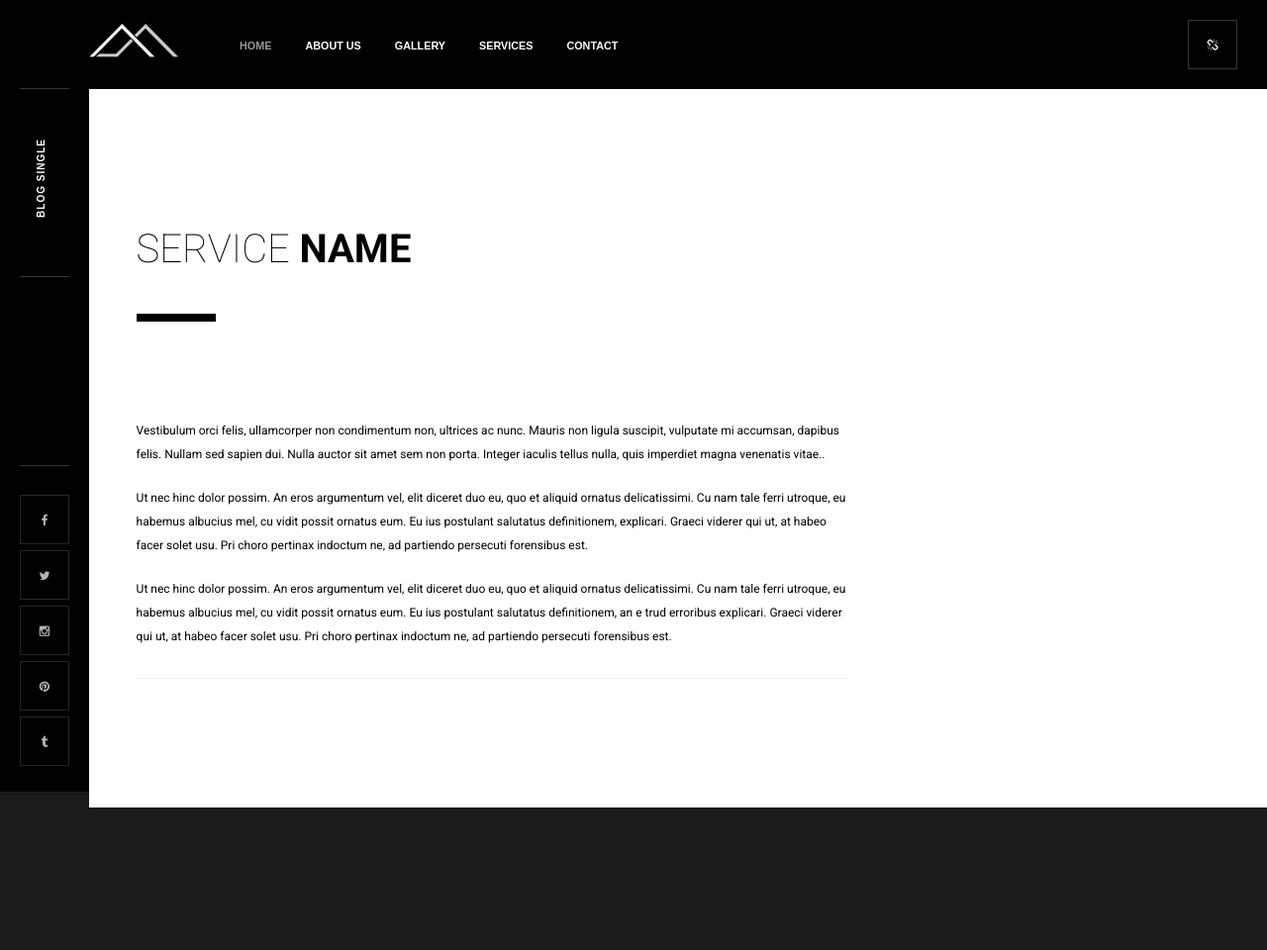
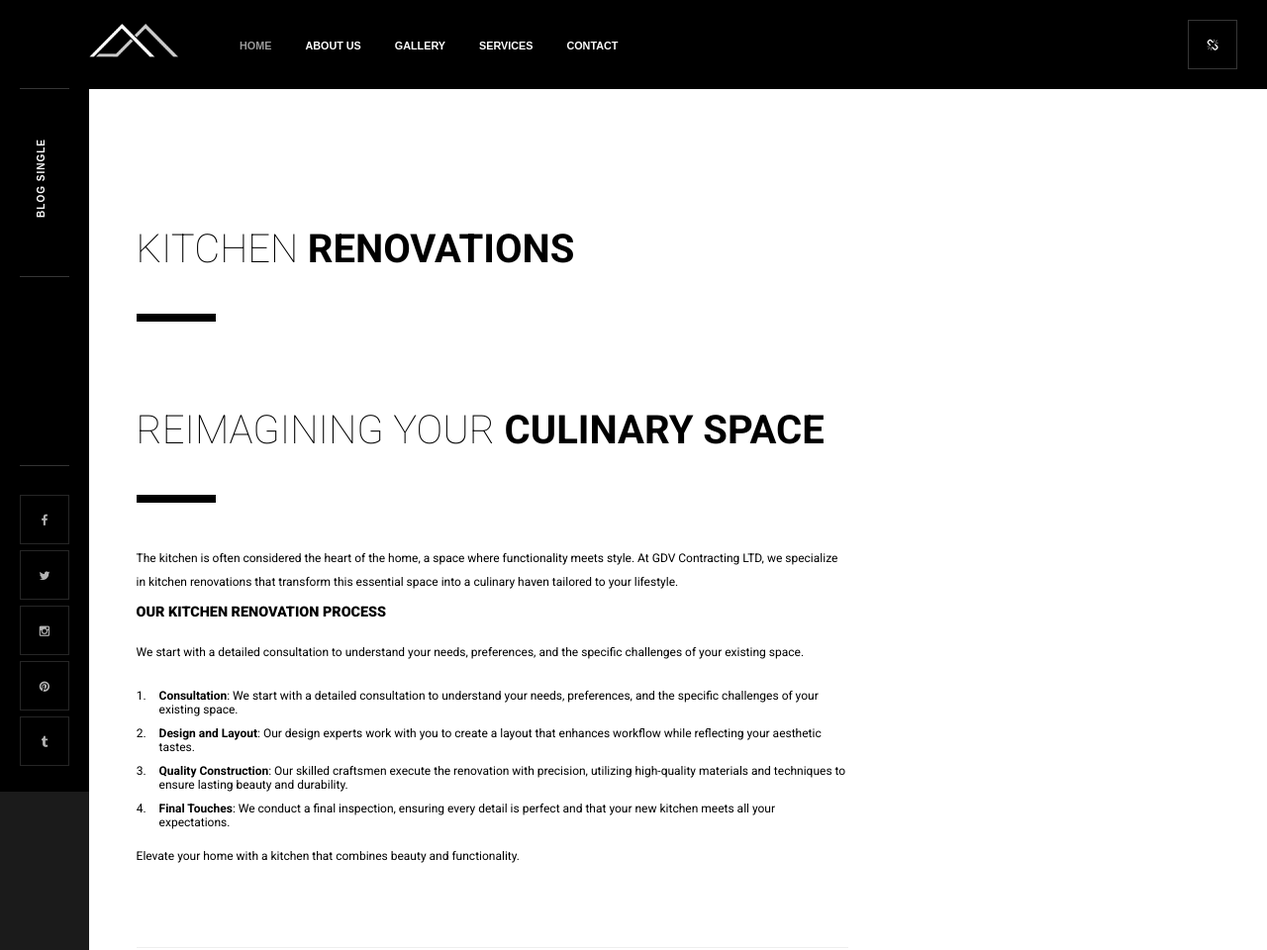
Before and after one commit to MythosMedia/Gdv, a plain HTML site: page Kitchen-Renovations.html in a window 1280 px wide. Shown: the top 960 px of the page at 99% size. Drawn offline with Linux system fonts and the light colour scheme; animation ran at ten frames a second; a web font is replaced by a local one.

Commit message:
service page kitchen renovation

```diff
--- a/Kitchen-Renovations.html
+++ b/Kitchen-Renovations.html
@@ -108,7 +108,8 @@
                                     <!-- Articels -->
                                     <div class="col-md-8">
                                         <article>
-                                            <h2 class="section-title dec-title"><span>Service  <strong> Name</strong></span></h2>
+                                            <h2 class="section-title dec-title"><span>Kitchen
+                                                <strong> Renovations</strong></span></h2>
 
                                             <div class="blog-media">
                                                 <div class="box-item">
@@ -118,13 +119,28 @@
                                                     </a>
                                                 </div>
                                             </div>
+                                            <h2 class="section-title dec-title"><span>Reimagining Your   <strong> Culinary Space</strong></span></h2>
+
                                             <div class="blog-text">
                                                 <p>
-                                                    Vestibulum orci felis, ullamcorper non condimentum non, ultrices ac nunc. Mauris non ligula suscipit, vulputate mi accumsan, dapibus felis. Nullam sed sapien dui. Nulla auctor sit amet sem non porta. Integer iaculis tellus nulla, quis imperdiet magna venenatis vitae..
+                                                    The kitchen is often considered the heart of the home, a space where functionality meets style. At GDV Contracting LTD, we specialize in kitchen renovations that transform this essential space into a culinary haven tailored to your lifestyle.
                                                 </p>
-                                                <p>Ut nec hinc dolor possim. An eros argumentum vel, elit diceret duo eu, quo et aliquid ornatus delicatissimi. Cu nam tale ferri utroque, eu habemus albucius mel, cu vidit possit ornatus eum. Eu ius postulant salutatus definitionem,  explicari. Graeci viderer qui ut, at habeo facer solet usu. Pri choro pertinax indoctum ne, ad partiendo persecuti forensibus est.</p>
+                                                <div class="custom-inner">
+                                                    <div class="row">
+                                                        <div class="col-md-12">
+                                                            <h4>Our Kitchen Renovation Process</h4>
+                                                            <p>We start with a detailed consultation to understand your needs, preferences, and the specific challenges of your existing space.</p>
+                                                            <ul>
+                                                                <li><b>Consultation</b>: We start with a detailed consultation to understand your needs, preferences, and the specific challenges of your existing space.</li>
+                                                                <li><b>Design and Layout</b>: Our design experts work with you to create a layout that enhances workflow while reflecting your aesthetic tastes.</li>
+                                                                <li><b>Quality Construction</b>: Our skilled craftsmen execute the renovation with precision, utilizing high-quality materials and techniques to ensure lasting beauty and durability.</li>
+                                                                <li><b>Final Touches</b>: We conduct a final inspection, ensuring every detail is perfect and that your new kitchen meets all your expectations.</li>
+                                                            </ul>
+                                                            <p>Elevate your home with a kitchen that combines beauty and functionality.</p>
+                                                        </div>
+                                                    </div>
+                                                </div>
 
-                                                <p>Ut nec hinc dolor possim. An eros argumentum vel, elit diceret duo eu, quo et aliquid ornatus delicatissimi. Cu nam tale ferri utroque, eu habemus albucius mel, cu vidit possit ornatus eum. Eu ius postulant salutatus definitionem, an e trud erroribus explicari. Graeci viderer qui ut, at habeo facer solet usu. Pri choro pertinax indoctum ne, ad partiendo persecuti forensibus est.</p>
                                             </div>
                                         </article>
 
```
